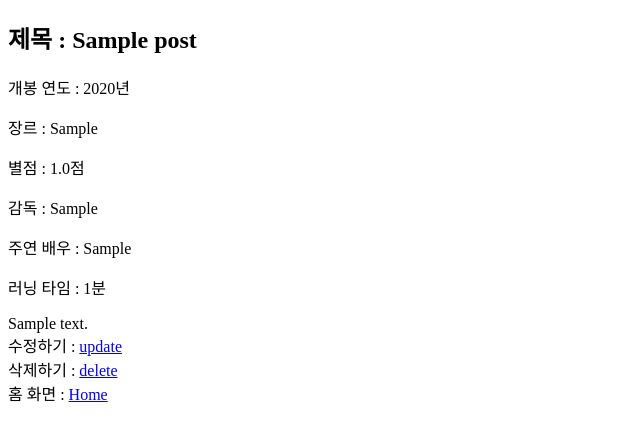
After one commit to Pirogramming17/JeonSunhee, a Django app: page /post/1 in a window 1280 px wide. The commit adds this page. Shown: the top 441 px of the page, without its empty margins (0-640 px from the left). Run offline with Django 3.2, Linux system fonts and the light colour scheme; tables that the repository leaves empty hold one stand-in row (values such as "Sample post").

Commit message:
디테일 페이지

```diff
--- /dev/null
+++ b/myMovieReviews/posts/templates/posts/detail.html
@@ -0,0 +1,23 @@
+<!DOCTYPE html>
+<html lang="en">
+  <head>
+    <meta charset="UTF-8" />
+    <meta http-equiv="X-UA-Compatible" content="IE=edge" />
+    <meta name="viewport" content="width=device-width, initial-scale=1.0" />
+    <title>상세 화면</title>
+  </head>
+  <body>
+    <h2>제목 : {{post.title}}</h2>
+    <p>개봉 연도 : {{post.year}}년</p>
+    <p>장르 : {{post.genre}}</p>
+    <p>별점 : {{post.star}}점</p>
+    <p>감독 : {{post.director}}</p>
+    <p>주연 배우 : {{post.actor}}</p>
+    <p>러닝 타임 : {{post.running}}분</p>
+    <div>{{post.review}}</div>
+
+    <div>수정하기 : <a href="/update/{{post.id}}">update</a></div>
+    <div>삭제하기 : <a href="/delete/{{post.id}}">delete</a></div>
+    <div>홈 화면 : <a href="/">Home</a></div>
+  </body>
+</html>
--- a/myMovieReviews/posts/templates/posts/home.html
+++ b/myMovieReviews/posts/templates/posts/home.html
@@ -9,7 +9,7 @@
   <body>
     {% for post in posts %}
     <div>
-      <h1>{{post.title}}</h1>
+      <h1><a href="/post/{{post.id}}">{{post.title}}</a></h1>
       <p>{{post.year}}년</p>
       <p>{{post.genre}}</p>
       <p>{{post.star}} 점</p>
--- a/myMovieReviews/posts/urls.py
+++ b/myMovieReviews/posts/urls.py
@@ -6,4 +6,5 @@ app_name = "posts"
 urlpatterns = [
     path('', views.home, name="home"),
     path('create', views.create, name="create"),
+    path('post/<int:id>', views.detail, name="detail"),
 ]
--- a/myMovieReviews/posts/views.py
+++ b/myMovieReviews/posts/views.py
@@ -1,3 +1,4 @@
+from multiprocessing import context
 from turtle import title
 from django.shortcuts import redirect, render
 from .models import Post
@@ -28,3 +29,10 @@ def create(request):
     context = {}
 
     return render(request, template_name="posts/create.html", context=context)
+
+def detail(request, id):
+    post = Post.objects.get(id=id)
+    context = {
+        "post":post
+    }
+    return render(request, template_name="posts/detail.html", context=context)
```
